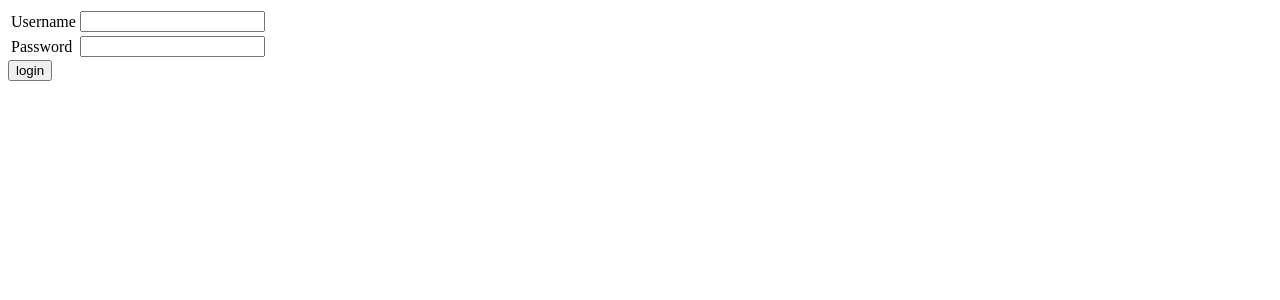
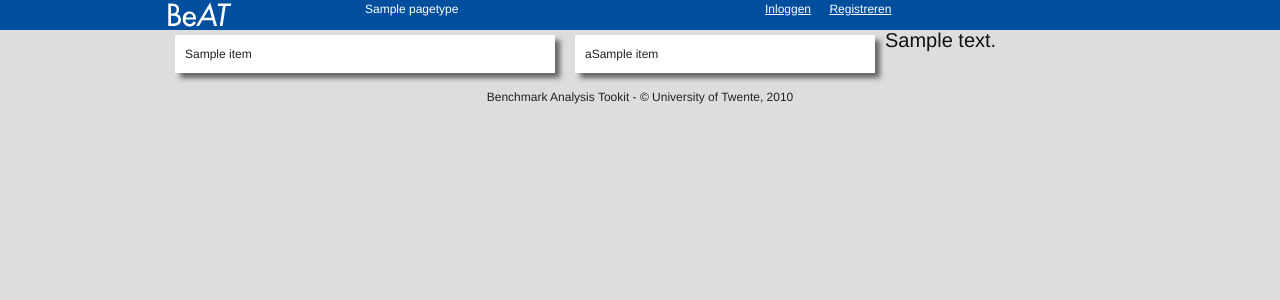
Before and after one commit to ties/BeAT, a Django app: template templates/login.html in a window 1280 px wide. Shown: the top 300 px of the page. Run offline with Django 3.2, Linux system fonts and the light colour scheme; the template is opened without the code that fills it: most values are stand-ins (such as "Sample title", 1, 10 or a date in 2020); form fields are guessed from the names that the template uses.

Commit message:
templates met semi-dynamische colommen werkt nu

```diff
--- a/templates/base.html
+++ b/templates/base.html
@@ -1,13 +1,80 @@
-<!DOCTYPE html PUBLIC "-//W3C//DTD XHTML 1.0 Strict//EN" "http://www.w3.org/TR/xhtml1/DTD/xhtml1-strict.dtd">
-<html xmlns="http://www.w3.org/1999/xhtml" xml:lang="{{ LANGUAGE_CODE }}" >
-<head>
-   <title>Bean</title>
-   <meta http-equiv="content-type" content="application/xhtml+xml; charset=utf-8" />
-</head>
-<body>
+<!DOCTYPE html PUBLIC "-//W3C//DTD HTML 4.01//EN"
+"http://www.w3.org/TR/html4/strict.dtd">
+<html lang="en">
+  <head>
+    <meta http-equiv="Content-Type" content="text/html; charset=utf-8">
 
-{% block content %}
-{% endblock %}
+      <!-- Framework CSS -->
+      <link href="style/screen.css" media="screen, projection" rel="stylesheet" type="text/css" />
+      <link href="style/print.css" media="print" rel="stylesheet" type="text/css" />
+      <!--[if IE]><link href="style/ie.css" media="screen, projection" rel="stylesheet" type="text/css" /><![endif]-->
+			<title>Benchmark Analysis Toolkit</title>
 
-</body>
+      <!-- Import fancy-type plugin. -->
+
+      <!-- application specific css -->
+      <link href="style/main.css" media="screen, projection" rel="stylesheet" type="text/css" />
+      <!-- scripts (YUI) -->
+  </head>
+  <body>
+  		<div class="top">
+  			<div class="container">
+			  	<div id="header" class="span-24 last" />
+				  	<div class="span-4"><a href="/"><a href="/"><img alt="BeAT logo" src="style/beat_logo.png" /></a></a></div>
+				  	<div class="span-10">
+				  		<ul>
+				  			<li>{{pagetype}}
+				  		</ul>
+				  	</div>
+				  	<div class="span-10 last">
+				  		<ul>
+				  				<li><a href="/login">Inloggen</a></li>
+				  				<li><a href="/register">Registreren</a></li>
+				  		</ul>
+			  		</div>
+					</div>
+				</div>
+			</div>
+		<!-- einde header -->
+		<div id="maincontainer" class="container"><!-- blueprint body container -->
+		<!--
+			<div class="content span-24">
+				<div class="span-10"><!-- linker kolom -- >
+			  		<div class="blok">{{ content }}</div>
+			  		<div class="blok">Lorem ipsum dolor sit amet, consectetur adipiscing elit. Sed blandit scelerisque ipsum sit amet molestie. Sed tincidunt pretium dignissim. Mauris sit amet arcu vitae risus rhoncus ultrices. Cras id turpis tellus, non venenatis felis. Donec id sapien orci, ut volutpat lectus. Morbi posuere posuere risus, sit amet tristique leo fermentum nec. Donec vel ligula quis ipsum placerat pharetra cursus quis magna. Suspendisse neque magna, mollis et pretium id, mattis elementum dolor. Cras vestibulum, nisi et sollicitudin commodo, urna leo egestas erat, et lacinia lorem tellus venenatis nisl. Curabitur vehicula nibh eget turpis fermentum a fermentum dolor hendrerit. Sed commodo, lectus eu facilisis tempor, elit dolor gravida libero, sed consequat urna erat ac lorem. Aenean blandit ultrices justo, sit amet ornare felis molestie id. Aenean pretium dignissim facilisis. Nullam porta volutpat tristique. Vivamus eget urna vestibulum enim aliquet auctor.
+
+						Duis rhoncus ultricies elit, quis fringilla leo adipiscing a. Vivamus a tellus arcu, ut laoreet sapien. Vestibulum placerat justo sed odio aliquam adipiscing. Sed consectetur fringilla ante ac feugiat. Phasellus purus diam, tincidunt vitae porta et, dapibus et est. Donec leo diam, semper ac varius in, aliquam id arcu. Donec accumsan pretium dui, ut tempus mi condimentum non. Sed ornare, erat a mollis eleifend, leo neque volutpat ligula, sed sodales lorem nunc eget enim. Aenean aliquet vulputate malesuada. Etiam id ante lectus, nec facilisis ante. Sed euismod ante sed enim ultrices volutpat. Praesent gravida ullamcorper quam, vitae consectetur massa dictum vitae.
+					</div>
+				</div>
+		  		<div class="span-8"><!-- twee kolom -- >
+		  			<div class="blok">Nulla ut erat orci. Donec id elementum odio. Suspendisse a nisl id ligula ultricies condimentum non quis arcu. Etiam malesuada tortor et tortor tempus pellentesque. Sed sollicitudin molestie tortor at posuere. Vivamus porttitor aliquam molestie. Donec et leo in nulla faucibus sollicitudin. Duis ante odio, placerat eu bibendum quis, luctus id lectus. Etiam et odio quis nibh viverra adipiscing at sit amet nunc. Mauris vel lacus odio. Nullam fermentum dapibus leo facilisis feugiat. Aliquam id sem justo. Donec lacinia euismod adipiscing. In facilisis elementum sem eget dictum. Cras ut libero sed sapien volutpat molestie et sit amet mauris. Vestibulum tempus venenatis bibendum.
+
+					Sed ut quam in odio ultricies facilisis. Curabitur eget purus tortor, eget elementum purus. Aenean volutpat eros eu justo ullamcorper vel accumsan leo pretium. Proin tristique, neque sit amet tristique consequat, urna massa consequat lorem, et fringilla velit ante a eros. Maecenas faucibus gravida dui eu imperdiet. Duis non sapien ut massa molestie ultrices sed in augue. Donec tempor ultricies molestie. Sed a interdum quam. Nunc tempor, magna et facilisis tempor, metus ipsum elementum nibh, eget blandit risus tortor sit amet lectus. Praesent sit amet nunc nulla. Cras imperdiet, nisi a varius vestibulum, nibh turpis feugiat enim, non ultrices tortor libero eget leo. In lorem ante, hendrerit nec tincidunt ac, posuere scelerisque dui. Integer in est in risus aliquam consectetur. Vivamus aliquet mollis arcu, vel vehicula arcu tempor sit amet. In at consectetur libero. Mauris in dignissim diam. Nam gravida leo et nulla luctus elementum. Aenean egestas, ipsum sit amet accumsan euismod, nibh massa ornare ante, placerat dapibus neque dui id arcu. Duis in ante lobortis turpis ultricies porta bibendum quis urna. Donec lobortis tempus enim, vitae fermentum est mattis dignissim.
+					</div>
+				</div>
+		  		<div class="span-6 sidebar last"><!-- sidebar -- >
+		  			<h1>Sidebar needs content</h1>
+		  		</div>
+		  	</div>
+		-->
+		<div class="content span-24">
+		<div class="span-10"><!-- linker kolom -->
+		{% for item in lijstje0%}
+			<div class ="blok">{{ item }}</div>
+		{% endfor %}
+		</div>
+		<div class="span-8"><!-- rechter kolom -->
+		{% for item in lijstje1%}
+			<div class ="blok">a{{ item }}</div>
+		{% endfor %}
+		</div>
+		<div class="span-6 sidebar last"><!-- sidebar -->
+			<h1>{{ sidebar_content }}</h1>
+		</div>
+		</div>
+  		<div class="clear last" id="footer"><!-- footer -->
+  			Benchmark Analysis Tookit - &copy; University of Twente, 2010
+  		</div>
+	</div>
+  </body>
 </html>
```
Also changed, not shown: benchmarks/views.py (+15 -2 lines), 1 other file.
